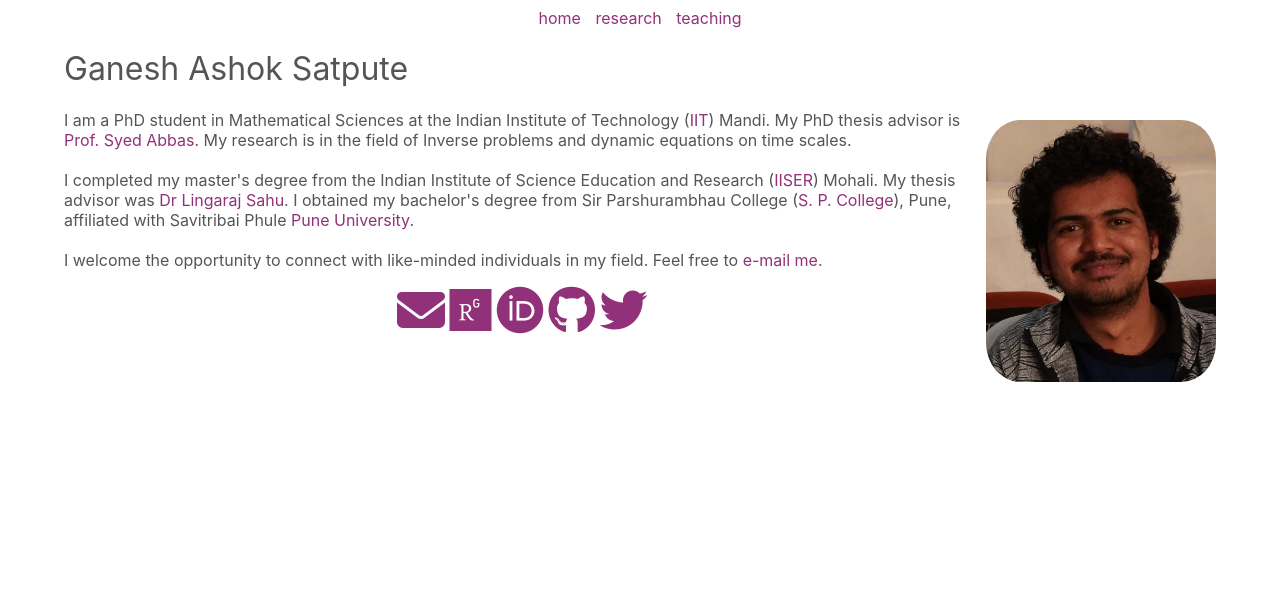
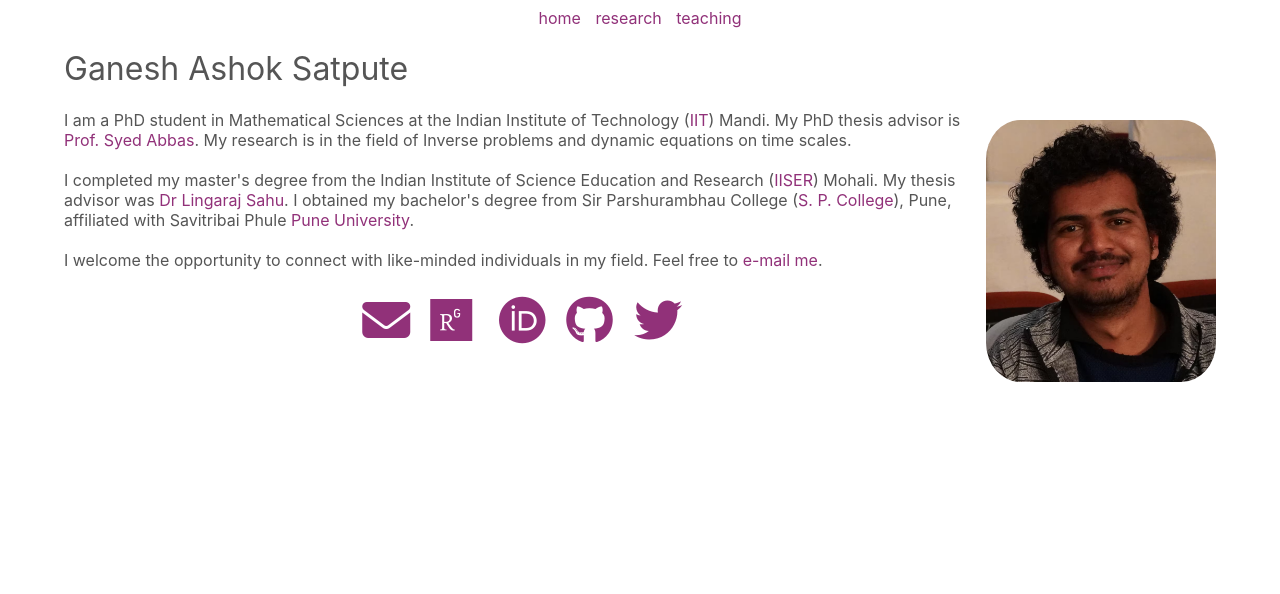
Before and after one commit to ganeshasatpute/ganeshasatpute.github.io, a PHP site: page / in a window 1280 px wide. Shown: the top 594 px of the page. Run offline with PHP 8.4, Linux system fonts and the light colour scheme; some libraries are stand-ins or nearby versions.

Commit message:
Update style.css

```diff
--- a/style.css
+++ b/style.css
@@ -41,7 +41,15 @@ h1,h2,h3 {
 }
 
 .social {
-	text-align: center;
+	display: flex;
+	justify-content: center;
+}
+
+.social a {
+	display: inline-block;
+	width: 48px;
+	height: 48px;
+	margin: 10px;
 }
 
 @media all and (min-width: 822px) {
```
